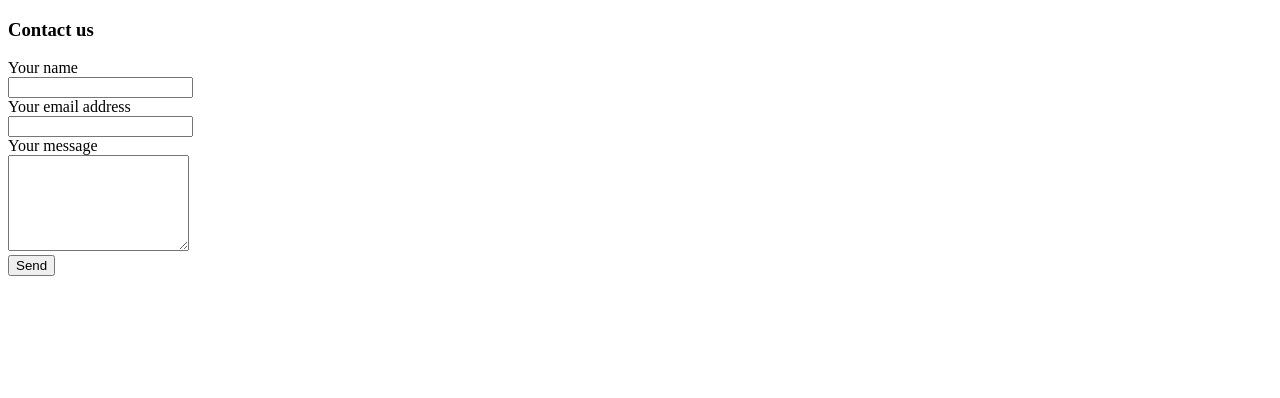
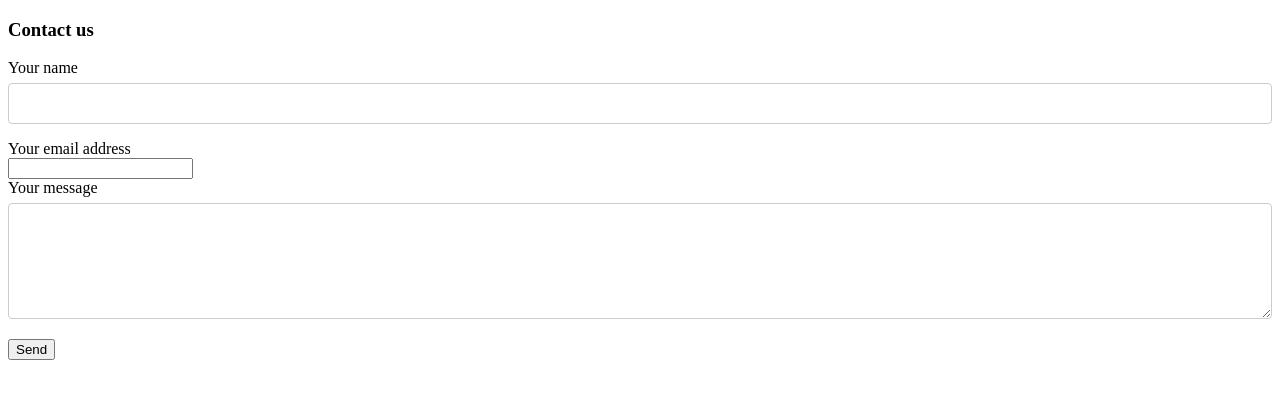
Before and after one commit to axelbernalr/personalpage, a plain HTML site: page contactus.html in a window 1280 px wide. Drawn offline with Linux system fonts and the light colour scheme.

Commit message:
Update contactus.html

```diff
--- a/contactus.html
+++ b/contactus.html
@@ -1,6 +1,6 @@
 <!DOCTYPE html>
 <head>
-    <link rel="stylesheet" href="./contactusstyle">
+    <link rel="stylesheet" href="./contactusstyle.css">
     <title>Contact Form</title>
 </head>
 <body>
```
